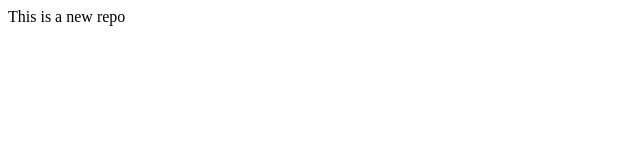
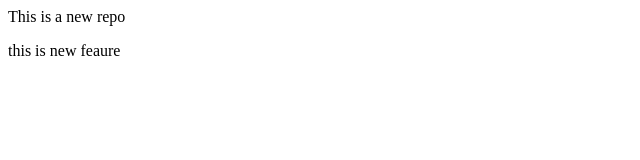
Before and after one commit to kamleshpari/Localrepo, a plain HTML site: page index.html in a window 1280 px wide. Shown: the full height of the page, 0-640 px from the left. Drawn offline with Linux system fonts and the light colour scheme.

Commit message:
add new feaure

```diff
--- a/index.html
+++ b/index.html
@@ -1 +1,2 @@
 <p>This is a new repo</p>
+<p>this is new feaure  </p>
```
